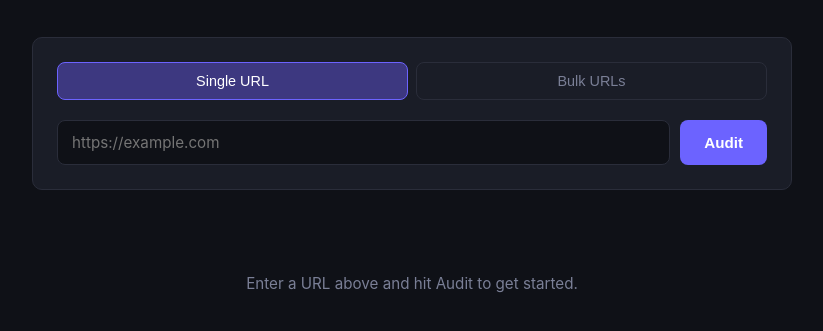
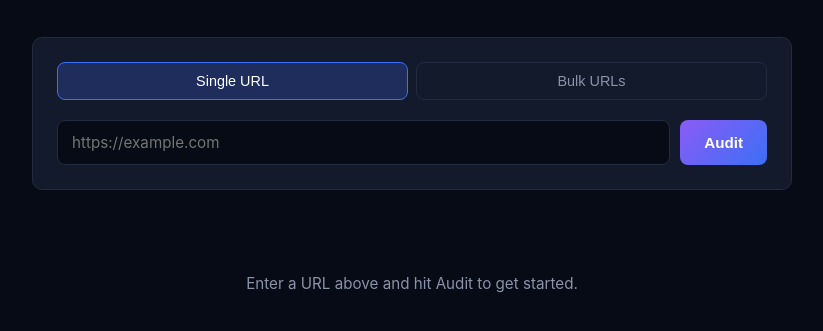
Before and after one commit to Erickk96/website-auditor, a website: page index.html in a window 1280 px wide. Shown: the part 109-440 px from the top of the page, without its empty margins (228-1051 px from the left). Drawn offline with Linux system fonts and the light colour scheme.

Commit message:
Restyle to SmarterSwipe brand: navy bg, cobalt blue accent, purple-blue gradient buttons
Co-Authored-By: Claude Opus 4.8 <noreply@anthropic.com>

```diff
--- a/index.html
+++ b/index.html
@@ -8,13 +8,14 @@
     *, *::before, *::after { box-sizing: border-box; margin: 0; padding: 0; }
 
     :root {
-      --bg: #0f1117;
-      --surface: #1a1d27;
-      --border: #2a2d3a;
-      --accent: #6c63ff;
-      --accent-dim: #3d3880;
-      --text: #e8eaf0;
-      --muted: #7a7f96;
+      --bg: #070b16;
+      --surface: #131a2b;
+      --border: #232b40;
+      --accent: #3b6ff5;
+      --accent-dim: #1e2d5c;
+      --accent-grad: linear-gradient(135deg, #8b5cf6, #3b6ff5);
+      --text: #eaf0ff;
+      --muted: #8a93a8;
       --green: #22c55e;
       --yellow: #f59e0b;
       --red: #ef4444;
@@ -120,7 +121,7 @@
     }
 
     button.primary {
-      background: var(--accent);
+      background: var(--accent-grad);
       color: #fff;
       border: none;
       border-radius: 8px;
```
